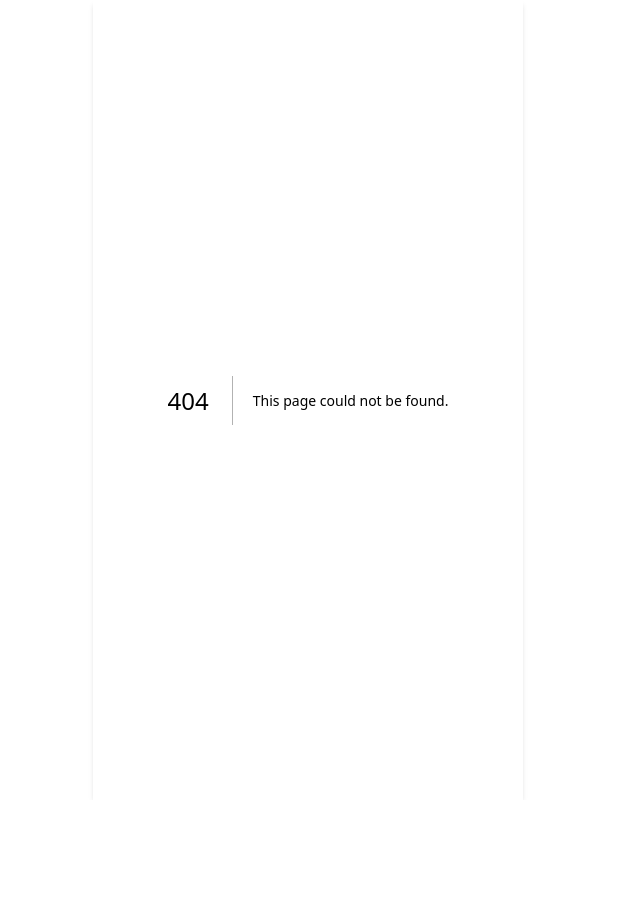
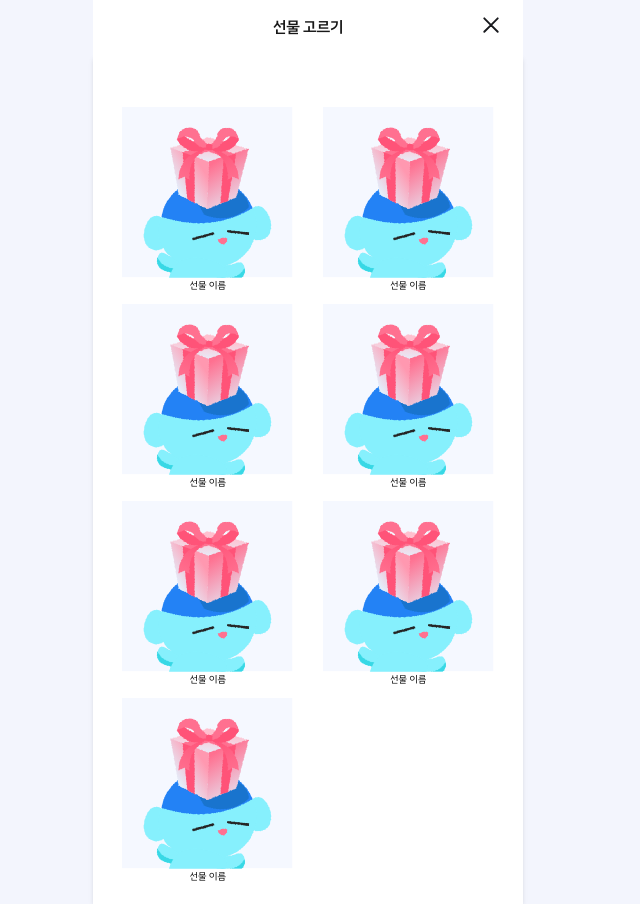
Before and after one commit to WishPool-dev/WishPool-FE, a Next.js app: page /funding/list in a window 1280 px wide. Before the commit this address had no page. Shown: the whole page, without its empty margins (332-972 px from the left). Before the commit the page ends 800 px from the top, so only its background shows below. Built offline with nearby package versions, Linux system fonts and the light colour scheme.

Commit message:
feat: List 페이지 레이아웃 및 페이지 구성 (#55)

```diff
--- /dev/null
+++ b/src/app/funding/list/layout.tsx
@@ -0,0 +1,28 @@
+'use client';
+
+import { useRouter } from 'next/navigation';
+
+import RightIconHeader from '@/components/layout/Header/RightIconHeader';
+import { PATH } from '@/constants/common/path';
+
+const ListLayout = ({ children }: { children: React.ReactNode }) => {
+  const router = useRouter();
+
+  return (
+    <>
+      <RightIconHeader
+        title="선물 고르기"
+        iconName="cancel"
+        bgColor="white"
+        onClick={() => {
+          router.push(PATH.FUNDING_SELECT);
+        }}
+      />
+      <main className="bg-background-03 mt-[5.4rem] px-[2rem] pb-[2rem]">
+        {children}
+      </main>
+    </>
+  );
+};
+
+export default ListLayout;
--- /dev/null
+++ b/src/app/funding/list/page.tsx
@@ -0,0 +1,20 @@
+import { data } from '@/app/funding/list/data';
+import GiftCard from '@/components/funding/select/GiftCard';
+
+const ListPage = () => {
+  return (
+    <>
+      <div className="body2 flex justify-between py-[1.6rem] text-white">
+        <span>선물 리스트</span>
+        <span>{data.length}개</span>
+      </div>
+      <section className="grid grid-cols-2 gap-[1.1rem]">
+        {data.map(({ giftName, giftImage }, i) => (
+          <GiftCard key={i} giftName={giftName} giftImage={giftImage} />
+        ))}
+      </section>
+    </>
+  );
+};
+
+export default ListPage;
```
